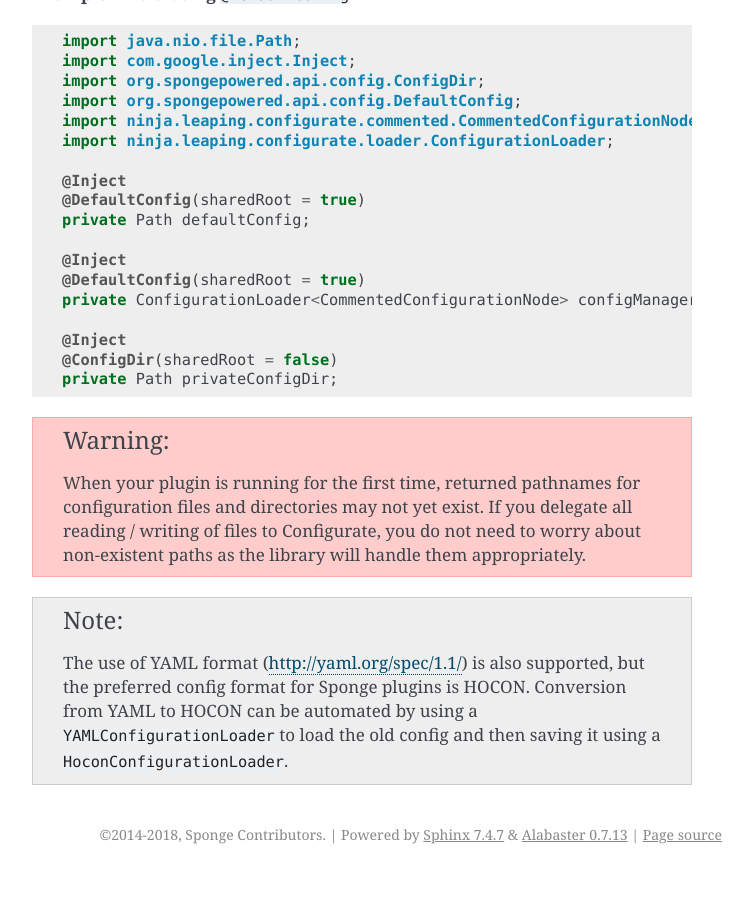
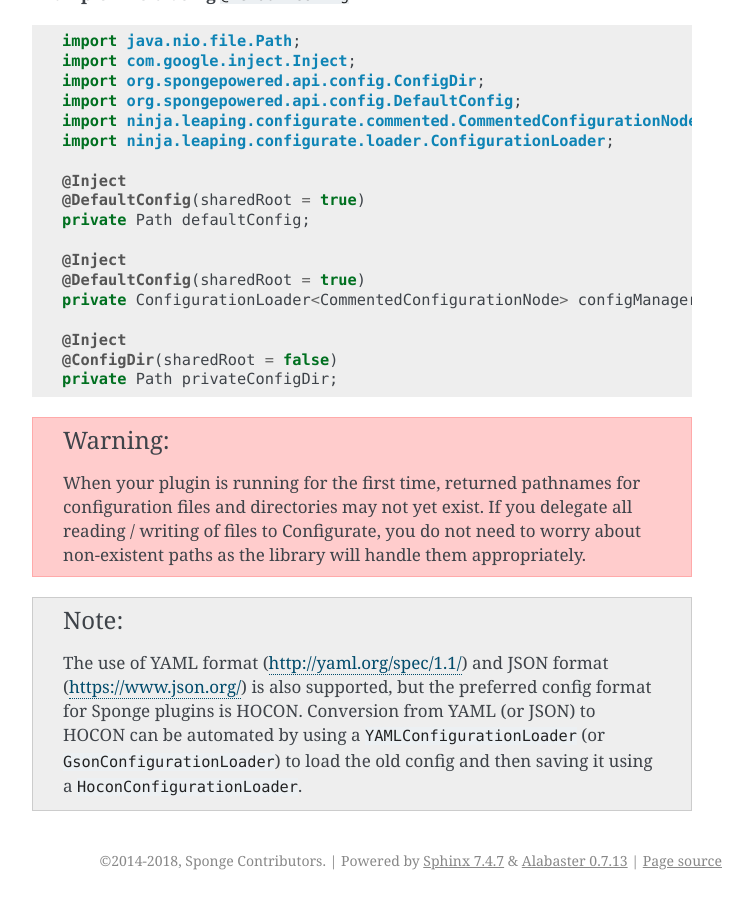
Before and after one commit to SpongePowered/SpongeDocs, a Sphinx documentation site: the page built from source/plugin/configuration/index.rst, in a window 1280 px wide and 900 px high, scrolled down 1962 px. Shown: the whole window, without its empty margins (388-1141 px from the left). Built offline with Sphinx 7.4.7, drawn with Linux system fonts in a browser that asks for light colours; pages that are not in the unit, such as notebooks, are missing from menus; cross-references to code outside the pages are shown as plain code; before the commit the page ends 2836 px from its top, so only the background shows below that.

Commit message:
Mention Gson

```diff
--- a/source/plugin/configuration/index.rst
+++ b/source/plugin/configuration/index.rst
@@ -5,6 +5,7 @@ Configuring Plugins
 .. javadoc-import::
     ninja.leaping.configurate.hocon.HoconConfigurationLoader
     ninja.leaping.configurate.yaml.YAMLConfigurationLoader
+    ninja.leaping.configurate.gson.GsonConfigurationLoader
     org.spongepowered.api.config.ConfigDir
     org.spongepowered.api.config.DefaultConfig
 
@@ -107,6 +108,7 @@ specific directory or to ``true`` to get the shared configuration directory.
 
 .. note::
 
-    The use of YAML format (http://yaml.org/spec/1.1/) is also supported, but the preferred config format for Sponge
-    plugins is HOCON. Conversion from YAML to HOCON can be automated by using a :javadoc:`YAMLConfigurationLoader` to
-    load the old config and then saving it using a :javadoc:`HoconConfigurationLoader`.
+    The use of YAML format (http://yaml.org/spec/1.1/) and JSON format (https://www.json.org/) is also supported, but
+    the preferred config format for Sponge plugins is HOCON. Conversion from YAML (or JSON) to HOCON can be automated by
+    using a :javadoc:`YAMLConfigurationLoader` (or :javadoc:`GsonConfigurationLoader`) to load the old config and then
+    saving it using a :javadoc:`HoconConfigurationLoader`.
```
